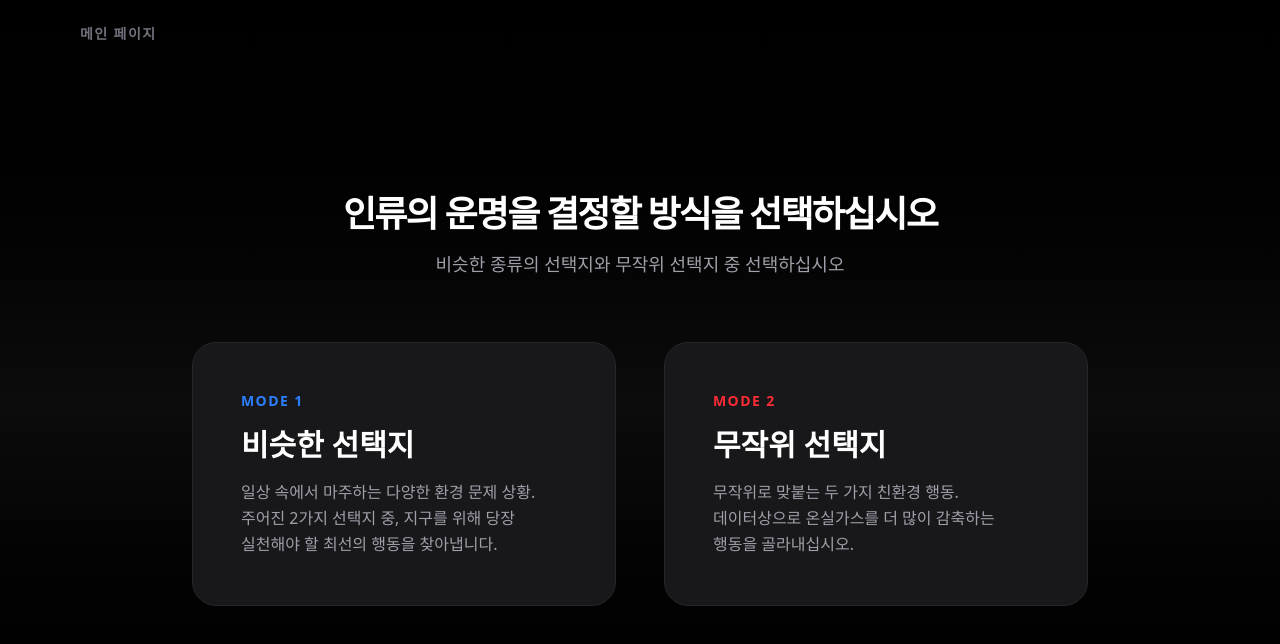
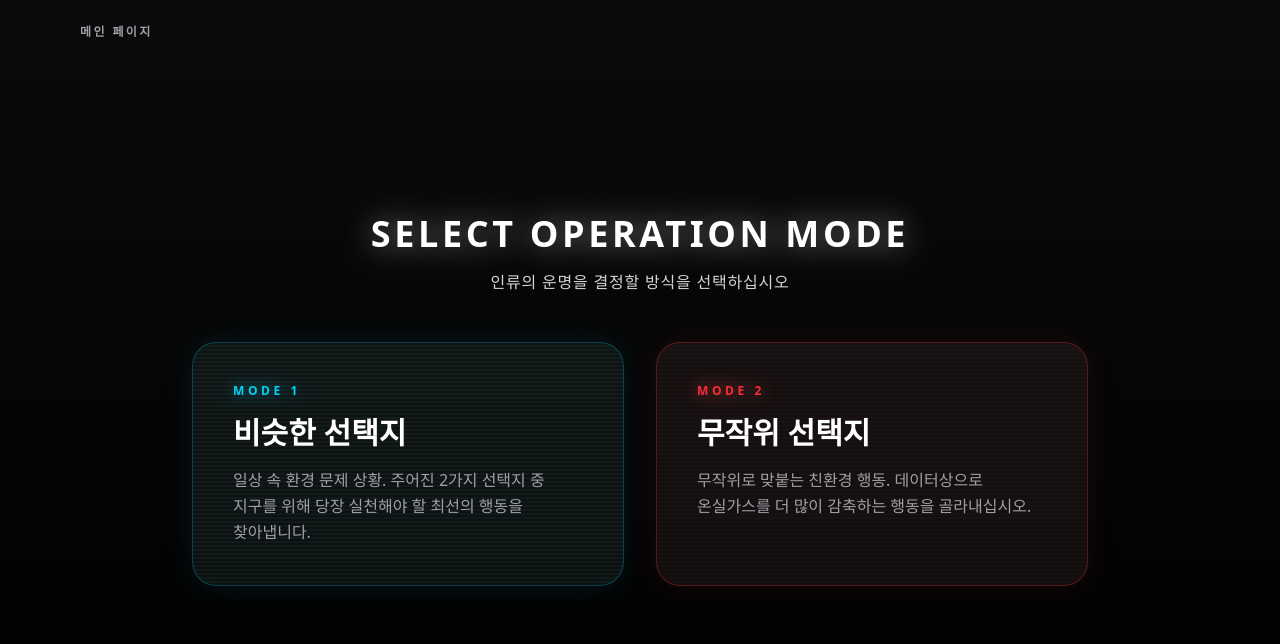
Before and after one commit to imsoohyeok/Anthropocene, a Next.js app: page /quiz in a window 1280 px wide. Shown: the top 644 px of the page. Built offline with nearby package versions, Linux system fonts and the light colour scheme.

Commit message:
퀴즈 데이터 수정 및 지구로 빨려들어가는 애니메이션 추가

```diff
--- a/src/app/quiz/page.tsx
+++ b/src/app/quiz/page.tsx
@@ -1,80 +1,128 @@
 "use client";
 
+import { useState } from "react";
 import Link from "next/link";
 import ScenarioQuizWrapper from "@/components/quiz/ScenarioQuizWrapper";
 import RandomQuizWrapper from "@/components/quiz/RandomQuizWrapper";
 import { useGameStore } from "@/store/useGameStore";
+import { useIntroStore } from "@/store/useIntroStore";
+import { motion, AnimatePresence } from "framer-motion";
 
-// 메인 모드 선택 페이지
 export default function QuizPage() {
-  // 모드 상태: null이면 선택 화면, 값이 있으면 해당 게임 화면 렌더링
   const mode = useGameStore((state) => state.mode);
   const changeMode = useGameStore((state) => state.changeMode);
+  const setStage = useIntroStore((state) => state.setStage);
+
+  const [isTransitioning, setIsTransitioning] = useState(false);
+
+  const handleModeSelect = (selectedMode: "scenario" | "random") => {
+    setIsTransitioning(true);
+    setStage("warp_in");
+
+    setTimeout(() => {
+      changeMode(selectedMode);
+    }, 1500);
+  };
 
   if (mode === "scenario") return <ScenarioQuizWrapper />;
   if (mode === "random") return <RandomQuizWrapper />;
 
-  // 모드 선택 화면 UI
   return (
-    <main className="relative flex flex-col items-center justify-center min-h-screen px-6 bg-black text-white overflow-hidden">
-      <div className="absolute inset-0 bg-linear-to-b from-black via-zinc-900 to-black opacity-50 pointer-events-none" />
+    <main className="relative flex flex-col items-center justify-center min-h-screen px-6 text-white overflow-hidden pointer-events-none">
+      {/* 워프 시네마틱 오버레이 (화이트아웃) */}
+      <AnimatePresence>
+        {isTransitioning && (
+          <motion.div
+            initial={{ opacity: 0 }}
+            animate={{ opacity: 1 }}
+            transition={{ duration: 1.2, ease: "easeIn" }}
+            className="absolute inset-0 z-100 bg-white/20 backdrop-blur-xl pointer-events-none"
+          />
+        )}
+      </AnimatePresence>
 
-      <div className="absolute top-6 w-full max-w-6xl flex justify-between items-center px-4 z-20">
+      {/* 3D 배경이 너무 튀지 않도록 살짝 눌러주는 은은한 비네팅 오버레이 */}
+      <div className="absolute inset-0 bg-radial-gradient from-transparent to-black/80 pointer-events-none" />
+
+      {/* 상단 네비게이션 */}
+      <motion.div
+        animate={{
+          opacity: isTransitioning ? 0 : 1,
+          y: isTransitioning ? -20 : 0,
+        }}
+        className="absolute top-6 w-full max-w-6xl flex justify-between items-center px-4 z-20 pointer-events-auto"
+      >
         <Link
           href="/"
-          className="text-zinc-500 hover:text-white transition-colors flex items-center gap-2 font-bold tracking-widest text-sm uppercase"
+          className="text-zinc-400 hover:text-white transition-colors font-bold tracking-[0.2em] text-xs uppercase"
         >
           메인 페이지
         </Link>
-      </div>
+      </motion.div>
 
-      <div className="relative z-10 flex flex-col items-center max-w-5xl w-full">
-        <h1 className="text-xl md:text-4xl font-black mb-4 tracking-tighter text-center">
+      {/* 중앙 홀로그램 UI 컨테이너 */}
+      <motion.div
+        animate={{
+          opacity: isTransitioning ? 0 : 1,
+          scale: isTransitioning ? 1.1 : 1, // 워프 시 UI는 앞으로 다가오며 사라짐
+          filter: isTransitioning ? "blur(10px)" : "blur(0px)",
+        }}
+        transition={{ duration: 0.8, ease: "easeOut" }}
+        className="relative z-10 flex flex-col items-center w-full max-w-5xl pointer-events-auto"
+      >
+        <h1 className="text-2xl md:text-4xl font-black mb-4 tracking-widest text-center drop-shadow-[0_0_15px_rgba(255,255,255,0.5)]">
+          SELECT OPERATION MODE
+        </h1>
+        <p className="text-zinc-300 mb-12 text-center text-sm md:text-base tracking-wider">
           인류의 운명을 결정할 방식을 선택하십시오
-        </h1>
-        <p className="text-zinc-400 mb-8 md:mb-16 text-center text-sm md:text-lg break-keep">
-          비슷한 종류의 선택지와 무작위 선택지 중 선택하십시오
         </p>
 
-        {/* 선택 카드 컨테이너 */}
-        <div className="grid grid-cols-1 md:grid-cols-2 gap-12 w-full max-w-4xl">
-          {/* 시나리오 모드 */}
+        <div className="grid grid-cols-1 md:grid-cols-2 gap-8 w-full max-w-4xl">
+          {/* 시나리오 모드 (Blue Hologram) */}
           <button
-            onClick={() => changeMode("scenario")}
-            className="group relative flex flex-col items-start p-8 md:p-12 bg-zinc-900 border border-zinc-800 rounded-3xl hover:bg-zinc-800 hover:border-blue-500/50 transition-all duration-500 text-left overflow-hidden"
+            onClick={() => handleModeSelect("scenario")}
+            disabled={isTransitioning}
+            style={{ perspective: "1000px" }}
+            className="group relative flex flex-col items-start p-10 bg-white/5 backdrop-blur-md border border-cyan-500/30 rounded-3xl hover:bg-cyan-950/30 hover:border-cyan-400 transition-all duration-500 text-left overflow-hidden disabled:opacity-50 disabled:cursor-not-allowed shadow-[0_0_30px_rgba(6,182,212,0.1)] hover:shadow-[0_0_50px_rgba(6,182,212,0.3)]"
           >
-            <div className="absolute inset-0 bg-blue-500/5 translate-y-full group-hover:translate-y-0 transition-transform duration-500" />
-            <span className="relative text-blue-500 font-bold tracking-widest text-sm mb-4 uppercase">
+            {/* 스캔라인 효과 */}
+            <div className="absolute inset-0 pointer-events-none bg-[linear-gradient(rgba(0,255,255,0)_50%,rgba(0,255,255,0.05)_50%)] bg-size-[100%_4px]" />
+
+            <span className="relative text-cyan-400 font-black tracking-[0.3em] text-xs mb-4 uppercase drop-shadow-[0_0_8px_rgba(6,182,212,0.8)]">
               Mode 1
             </span>
-            <h2 className="relative text-3xl font-bold mb-4 group-hover:text-blue-400 transition-colors">
+            <h2 className="relative text-3xl font-black mb-4 text-white group-hover:text-cyan-300 transition-colors">
               비슷한 선택지
             </h2>
-            <p className="relative text-zinc-400 leading-relaxed break-keep group-hover:text-zinc-300 transition-colors">
-              일상 속에서 마주하는 다양한 환경 문제 상황. 주어진 2가지 선택지
-              중, 지구를 위해 당장 실천해야 할 최선의 행동을 찾아냅니다.
+            <p className="relative text-zinc-400 leading-relaxed break-keep group-hover:text-zinc-200 transition-colors">
+              일상 속 환경 문제 상황. 주어진 2가지 선택지 중 지구를 위해 당장
+              실천해야 할 최선의 행동을 찾아냅니다.
             </p>
           </button>
 
-          {/* 무작위 대결 (직관 테스트) */}
+          {/* 랜덤 모드 (Red Hologram) */}
           <button
-            onClick={() => changeMode("random")}
-            className="group relative flex flex-col items-start p-8 md:p-12 bg-zinc-900 border border-zinc-800 rounded-3xl hover:bg-zinc-800 hover:border-red-500/50 transition-all duration-500 text-left overflow-hidden"
+            onClick={() => handleModeSelect("random")}
+            disabled={isTransitioning}
+            style={{ perspective: "1000px" }}
+            className="group relative flex flex-col items-start p-10 bg-white/5 backdrop-blur-md border border-red-500/30 rounded-3xl hover:bg-red-950/30 hover:border-red-400 transition-all duration-500 text-left overflow-hidden disabled:opacity-50 disabled:cursor-not-allowed shadow-[0_0_30px_rgba(239,68,68,0.1)] hover:shadow-[0_0_50px_rgba(239,68,68,0.3)]"
           >
-            <div className="absolute inset-0 bg-red-500/5 translate-y-full group-hover:translate-y-0 transition-transform duration-500" />
-            <span className="relative text-red-500 font-bold tracking-widest text-sm mb-4 uppercase">
+            {/* 스캔라인 효과 */}
+            <div className="absolute inset-0 pointer-events-none bg-[linear-gradient(rgba(255,0,0,0)_50%,rgba(255,0,0,0.05)_50%)] bg-size-[100%_4px]" />
+
+            <span className="relative text-red-500 font-black tracking-[0.3em] text-xs mb-4 uppercase drop-shadow-[0_0_8px_rgba(239,68,68,0.8)]">
               Mode 2
             </span>
-            <h2 className="relative text-3xl font-bold mb-4 group-hover:text-red-400 transition-colors">
+            <h2 className="relative text-3xl font-black mb-4 text-white group-hover:text-red-300 transition-colors">
               무작위 선택지
             </h2>
-            <p className="relative text-zinc-400 leading-relaxed break-keep group-hover:text-zinc-300 transition-colors">
-              무작위로 맞붙는 두 가지 친환경 행동. 데이터상으로 온실가스를 더
-              많이 감축하는 행동을 골라내십시오.
+            <p className="relative text-zinc-400 leading-relaxed break-keep group-hover:text-zinc-200 transition-colors">
+              무작위로 맞붙는 친환경 행동. 데이터상으로 온실가스를 더 많이
+              감축하는 행동을 골라내십시오.
             </p>
           </button>
         </div>
-      </div>
+      </motion.div>
     </main>
   );
 }
--- a/src/components/animation/CameraHandler.tsx
+++ b/src/components/animation/CameraHandler.tsx
@@ -10,16 +10,27 @@ export default function CameraHandler() {
   const stage = useIntroStore((state) => state.stage);
 
   useEffect(() => {
+    // 1. 초기 진입 애니메이션 (줌아웃)
     if (stage === "zooming") {
       gsap.set(camera.position, { z: 2 });
-
-      // 이어서 애니메이션 진행
       gsap.to(camera.position, {
         z: 7,
         duration: 3,
         ease: "expo.inOut",
       });
     }
+
+    // 2. 퀴즈 페이지 진입 애니메이션 (줌인/워프)
+    else if (stage === "warp_in") {
+      gsap.to(camera.position, {
+        z: 2.1,
+        duration: 1.5,
+        ease: "power2.in",
+        onUpdate: () => {
+          camera.lookAt(0, 0, 0);
+        },
+      });
+    }
   }, [stage, camera]);
 
   return null;
--- a/src/types/IntroState.ts
+++ b/src/types/IntroState.ts
@@ -1,4 +1,6 @@
+export type IntroStage = "idle" | "zooming" | "finished" | "warp_in";
+
 export interface IntroState {
-  stage: "idle" | "zooming" | "finished";
-  setStage: (stage: "idle" | "zooming" | "finished") => void;
+  stage: IntroStage;
+  setStage: (stage: IntroStage) => void;
 }
--- a/src/types/quiz.ts
+++ b/src/types/quiz.ts
@@ -15,12 +15,6 @@ export type QuizItem = {
   theme: "kitchen" | "living" | "utility" | "entrance" | "restroom";
 };
 
-export interface HologramCardProps {
-  quiz: QuizItem;
-  onAnswer: (isCorrect: boolean, penalty: number) => void;
-  themeColor?: string; // 테마별 포인트 컬러
-}
-
 // 테마 타입
 export interface ThemeSetting {
   bg: string;
@@ -34,3 +28,9 @@ export interface QuizRoomProps {
   quiz: QuizItem;
   onAnswer: (isCorrect: boolean, penalty: number) => void;
 }
+
+export interface HologramCardProps {
+  quiz: QuizItem;
+  onAnswer: (isCorrect: boolean, penalty: number) => void;
+  themeColor?: string; // 테마별 포인트 컬러
+}
```
Also changed, not shown: src/components/quiz/QuizBoard.tsx (+38 -124 lines), src/data/QuizData.ts (+8 -8 lines).
